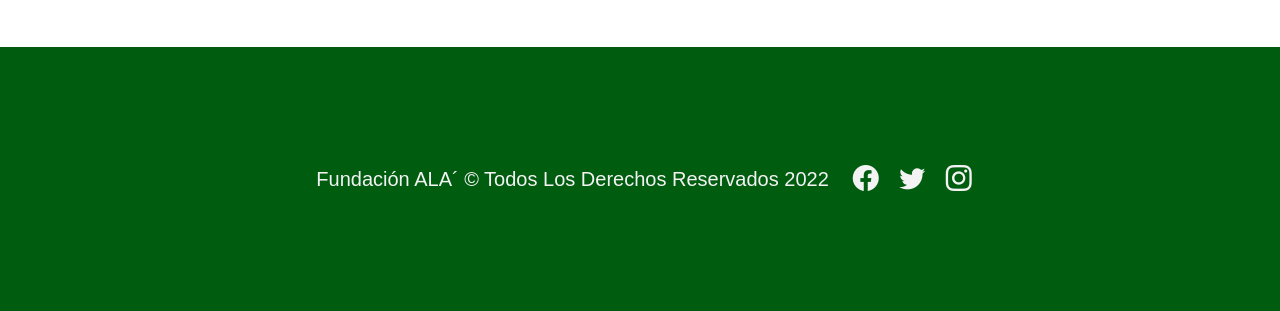
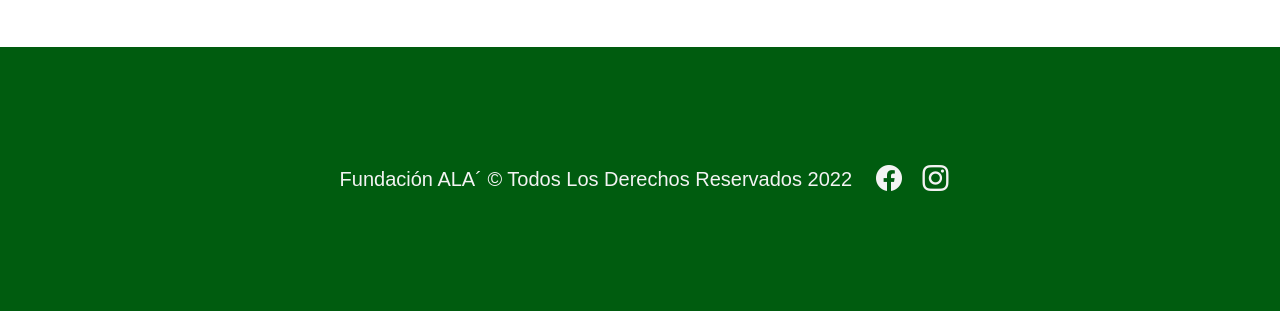
Before and after one commit to gonzalocandia92/fundacionala-informatorio, a Django app: page / in a window 1280 px wide. Shown: the part 2599-2910 px from the top of the page. Run offline with Django 4.2, Linux system fonts and the light colour scheme; data that the repository does not hold is empty; some libraries are stand-ins or nearby versions.

Commit message:
DetalleEnFooterYEnComentarios

```diff
--- a/templates/base/secciones/footer.html
+++ b/templates/base/secciones/footer.html
@@ -1,9 +1,8 @@
 <footer class="w-100  d-flex  align-items-center justify-content-center flex-wrap">
     <p class="fs-5 px-3  pt-3">Fundación ALA´ &copy; Todos Los Derechos Reservados 2022</p>
     <div id="iconos" >
-        <a href="#"><i class="bi bi-facebook"></i></a>
-        <a href="#"><i class="bi bi-twitter"></i></a>
-        <a href="https://www.instagram.com/fundacion.ala/"><i class="bi bi-instagram"></i></a>
+        <a href="https://www.instagram.com/fundacion.ala/" target="_blank"><i class="bi bi-facebook"></i></a>
+        <a href="https://www.instagram.com/fundacion.ala/" target="_blank"><i class="bi bi-instagram"></i></a>
     </div>
     <br/> <br/> <br/> <br/> <br/> <br/> <br/> <br/> <br/> <br/> <br/>
 </footer>
--- a/templates/noticia/detalle.html
+++ b/templates/noticia/detalle.html
@@ -126,7 +126,7 @@
                         </div>
 
                                 {% if tipouser %}
-                                <a onclick="eliminarComentario({{ comments.id }}, {{ noticia.id }})"name="" id="" class="btn btn-danger btn-sm text-center" href="#" role="button">Eliminar</a>
+                                <a onclick="eliminarComentario({{ comments.id }}, {{ noticia.id }})"name="" id="" class="btn btn-danger btn-sm text-center" href="#" role="button" style="float: right">Eliminar</a>
                                 {% endif %}
                     </div>
                 </div>
```
